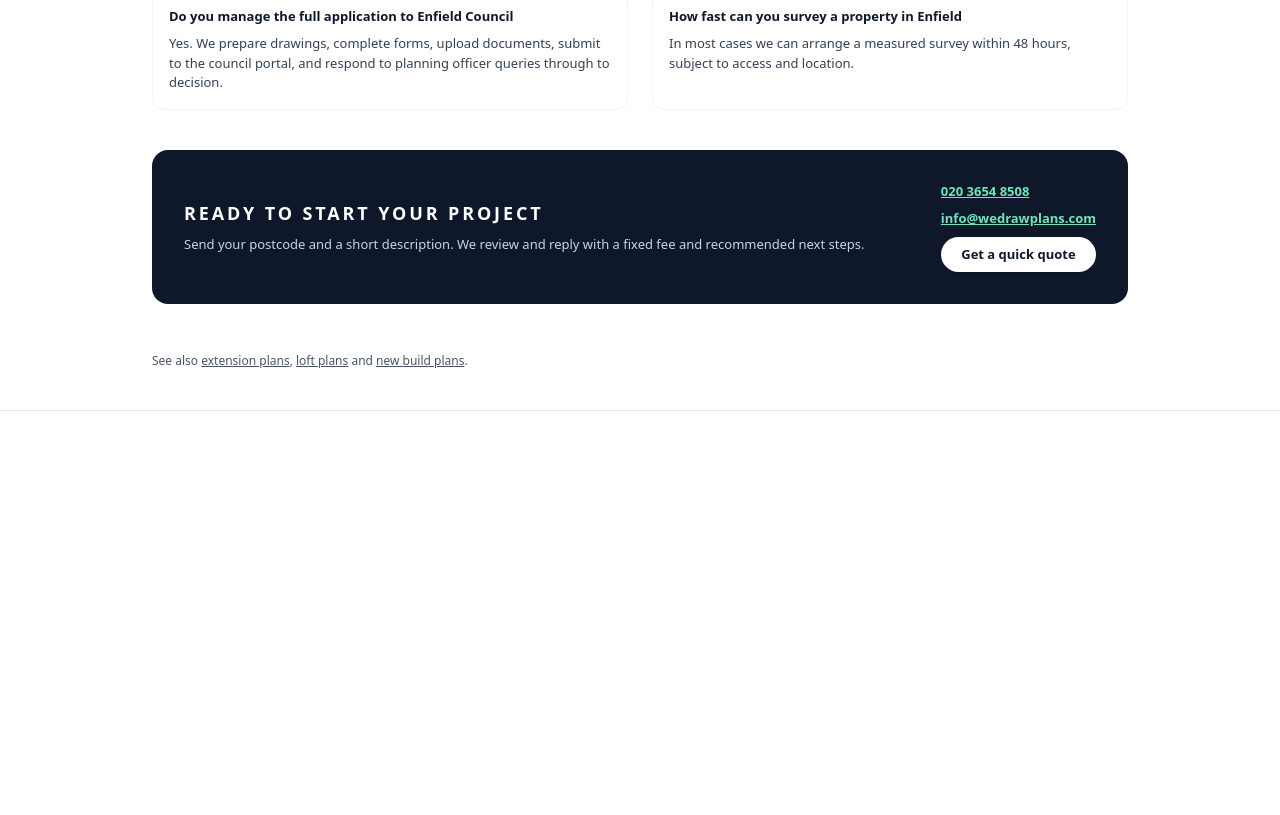
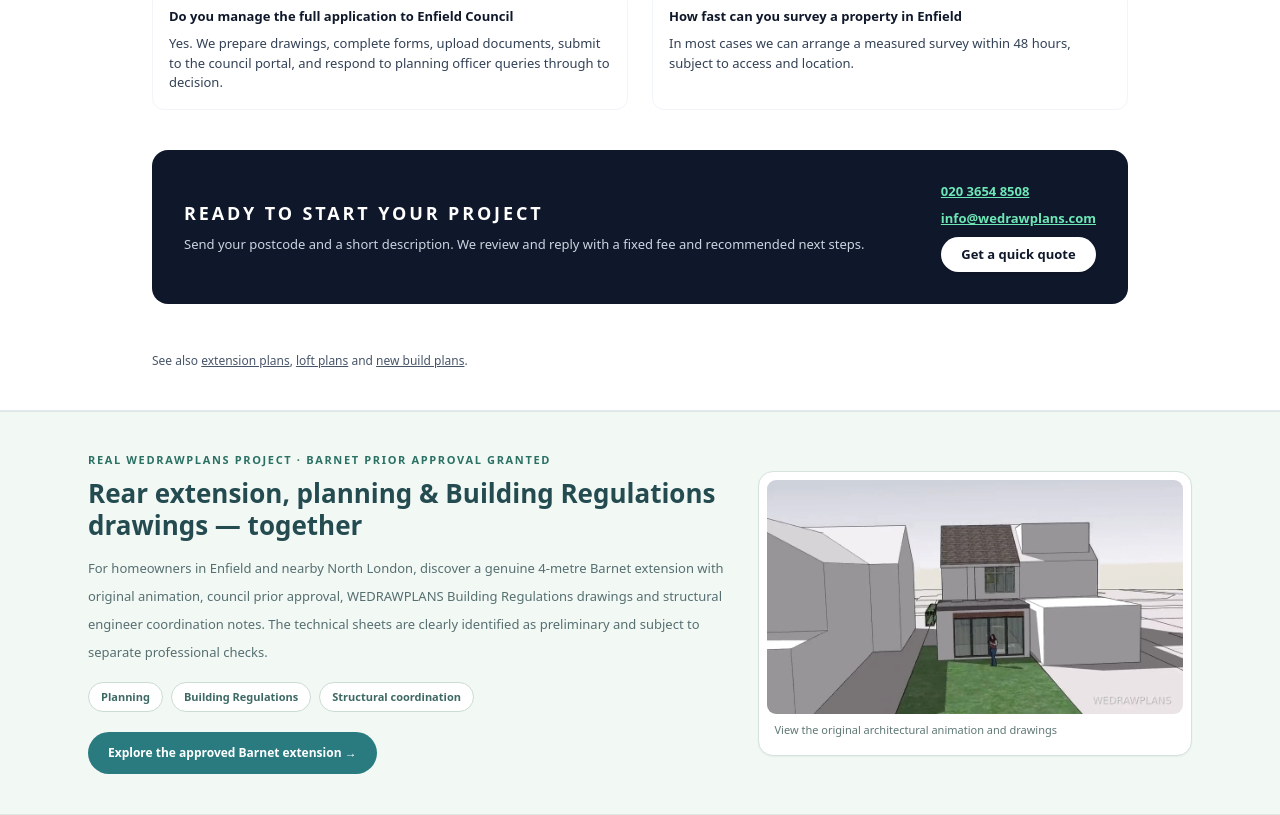
Before and after one commit to WEDRAWPLANS/wedrawplans, a Next.js app: page /areas/enfield in a window 1280 px wide. Shown: the part 6167-6982 px from the top of the page. Before the commit the page ends 6578 px from the top, so only its background shows below. Built offline with nearby package versions, Linux system fonts and the light colour scheme.

Commit message:
Link Barnet combined extension planning and technical case study from pages/areas/enfield.tsx

```diff
--- a/pages/areas/enfield.tsx
+++ b/pages/areas/enfield.tsx
@@ -1,3 +1,4 @@
+import BarnetCombinedExtensionPromo from "../../components/BarnetCombinedExtensionPromo";
 import BoroughMasterHero, { BoroughMasterHeader } from "../../components/BoroughMasterHero";
 import Head from "next/head";
 import React, { useMemo, useRef, useState } from "react";
@@ -713,6 +714,7 @@ export default function EnfieldAreaPage() {
           </section>
 
           <PlanningAssistant boroughName="Enfield" onGetQuote={scrollToForm} />
+        <BarnetCombinedExtensionPromo context="local" area="Enfield" />
         </main>
       </div>
     </>
```
